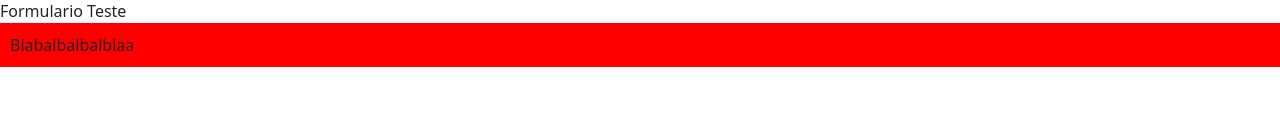
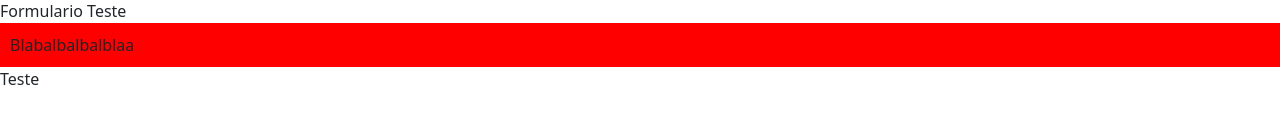
Before and after one commit to jeovanedossantossantos/Registered-Relfe, a React (Create React App) app: page / in a window 1280 px wide. Shown: the part 169-300 px from the top of the page. Built offline with nearby package versions, Linux system fonts and the light colour scheme.

Commit message:
adicinando listar matriculados

```diff
--- a/src/App.tsx
+++ b/src/App.tsx
@@ -2,6 +2,7 @@ import Form from "./components/Form";
 import Header from "./components/Header";
 import Formulario from "./views/Formulario"
 import EditForm from "./views/EditForm"
+import ListaMat from "./views/ListaMat";
 
 function App() {
   return (
@@ -11,6 +12,7 @@ function App() {
       <Form></Form>
       <Formulario></Formulario>
       <EditForm></EditForm>
+      <ListaMat></ListaMat>
     </div>
   );
 }
--- /dev/null
+++ b/src/views/ListaMat/index.tsx
@@ -0,0 +1,10 @@
+import React from 'react'
+
+const ListaMat: React.FC = () => {
+    return (
+        <div>
+            Teste
+        </div>
+    )
+}
+export default ListaMat
--- /dev/null
+++ b/src/views/ListaMat/style.ts
@@ -0,0 +1 @@
+import styled from "styled-components";
```
